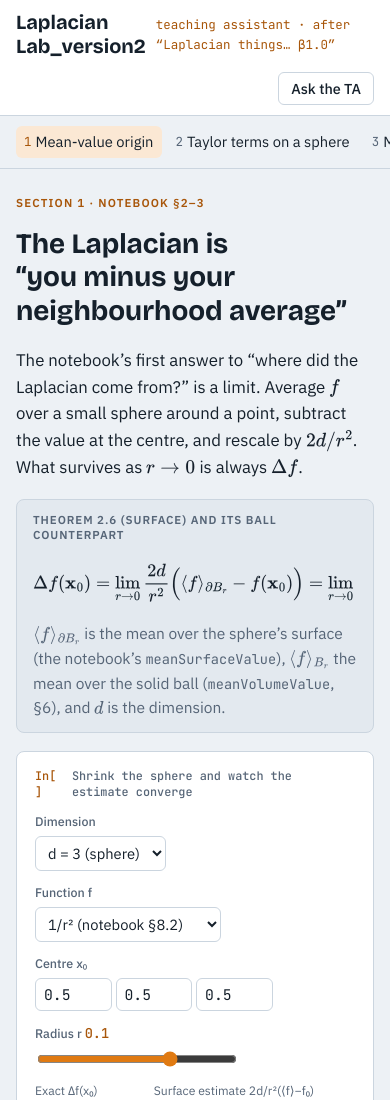
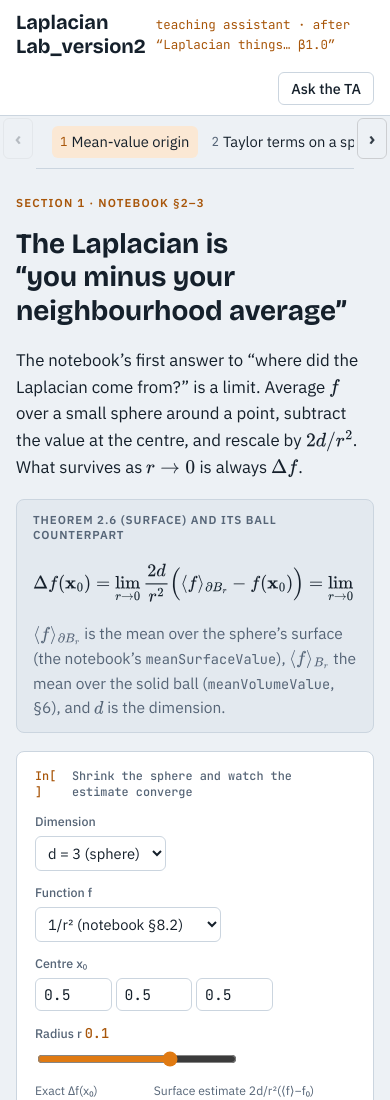
Before and after one commit to lossofgenerality/Laplacian-lab, a plain HTML site: page index.html in a window 390 px wide. Shown: the top 1100 px of the page. Drawn offline with nearby package versions, Linux system fonts and the light colour scheme.

Commit message:
Visible horizontal scrolling on the Lab and manual pages
Always-visible scrollbars and arrow buttons on the section tab strip
(narrow screens), which keep the current section in view.

```diff
--- a/index.html
+++ b/index.html
@@ -237,6 +237,20 @@ footer.credits { max-width: 900px; margin-top: 40px; padding-top: 16px; border-t
   .graph-wrap { grid-template-columns: minmax(0, 1fr); }
 }
 @media (prefers-reduced-motion: reduce) { * { transition: none !important; animation: none !important; } }
+
+/* CCN: always-visible scrollbars (macOS/iPadOS hide overlay scrollbars) + tab-strip arrows */
+::-webkit-scrollbar{width:11px;height:11px}
+::-webkit-scrollbar-track{background:rgba(127,127,127,.12);border-radius:8px}
+::-webkit-scrollbar-thumb{background:rgba(127,127,127,.55);border-radius:8px;border:2px solid transparent;background-clip:padding-box}
+::-webkit-scrollbar-thumb:hover{background:rgba(212,86,28,.75);background-clip:padding-box}
+*{scrollbar-width:auto;scrollbar-color:rgba(127,127,127,.6) rgba(127,127,127,.12)}
+.hs-wrap{position:relative;display:flex;align-items:stretch;min-width:0}
+.hs-wrap>.hs-strip{flex:1 1 auto;min-width:0}
+.hs-btn{flex:none;width:30px;border:1px solid rgba(127,127,127,.35);background:inherit;color:inherit;font:600 18px/1 system-ui,sans-serif;cursor:pointer;border-radius:6px;margin:2px 3px 10px;opacity:.85}
+.hs-btn:hover{opacity:1;border-color:#d4561c;color:#d4561c}
+.hs-btn[disabled]{opacity:.25;cursor:default}
+.hs-wrap:not(.hs-over)>.hs-btn{display:none}
+.hs-wrap:not(.hs-over){display:contents}
 </style>
 </head>
 <body>
@@ -248,7 +262,7 @@ footer.credits { max-width: 900px; margin-top: 40px; padding-top: 16px; border-t
 </header>
 
 <div class="shell">
-<nav class="index" id="index" aria-label="Sections">
+<nav class="index" id="index" aria-label="Sections" data-hscroll>
   <div class="grp">Where it came from</div>
   <a href="#origin" data-m="origin"><span class="n">1</span><span>Mean-value origin</span></a>
   <a href="#taylor" data-m="taylor"><span class="n">2</span><span>Taylor terms on a sphere</span></a>
@@ -1526,5 +1540,32 @@ if (window.claude && claude.use) {
 if (savedKey) { keyIn.value = savedKey; keyRemember.checked = true; connectKernel(); }
 })();
 </script>
+<script>
+/* CCN: arrow buttons for horizontally scrolling tab strips; keeps the current tab in view */
+(function () {
+  function wire(strip) {
+    if (!strip || strip.dataset.hs) return; strip.dataset.hs = 1;
+    const wrap = document.createElement('div'); wrap.className = 'hs-wrap';
+    strip.parentNode.insertBefore(wrap, strip);
+    const L = document.createElement('button'), R = document.createElement('button');
+    L.className = R.className = 'hs-btn'; L.type = R.type = 'button';
+    L.textContent = '‹'; R.textContent = '›'; L.setAttribute('aria-label', 'Scroll tabs left'); R.setAttribute('aria-label', 'Scroll tabs right');
+    strip.classList.add('hs-strip'); wrap.append(L, strip, R);
+    const upd = () => {
+      const horiz = getComputedStyle(strip).overflowX !== 'visible' && strip.scrollWidth > strip.clientWidth + 2 && getComputedStyle(strip).flexDirection !== 'column';
+      wrap.classList.toggle('hs-over', horiz);
+      L.disabled = strip.scrollLeft <= 1; R.disabled = strip.scrollLeft + strip.clientWidth >= strip.scrollWidth - 1;
+    };
+    L.onclick = () => strip.scrollBy({ left: -strip.clientWidth * 0.7, behavior: 'smooth' });
+    R.onclick = () => strip.scrollBy({ left: strip.clientWidth * 0.7, behavior: 'smooth' });
+    strip.addEventListener('scroll', upd, { passive: true }); addEventListener('resize', upd);
+    new MutationObserver(upd).observe(strip, { childList: true, subtree: true, attributes: true });
+    const show = () => { const a = strip.querySelector('[aria-current="true"], [aria-current="page"]'); if (a && wrap.classList.contains('hs-over')) { const sr = strip.getBoundingClientRect(), ar = a.getBoundingClientRect(); if (ar.left < sr.left || ar.right > sr.right) strip.scrollLeft += ar.left - sr.left - (sr.width - ar.width) / 2; } upd(); };
+    addEventListener('hashchange', () => setTimeout(show, 30)); upd(); setTimeout(show, 80); setTimeout(show, 600);
+  }
+  function go() { document.querySelectorAll('[data-hscroll]').forEach(wire); }
+  if (document.readyState === 'loading') document.addEventListener('DOMContentLoaded', go); else go();
+})();
+</script>
 </body>
 </html>
```
Also changed, not shown: manual.html (+1 -0 lines).
